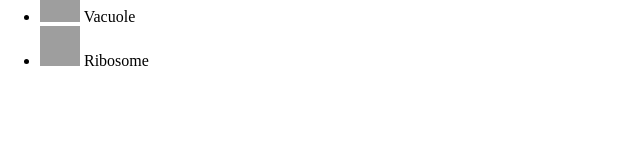
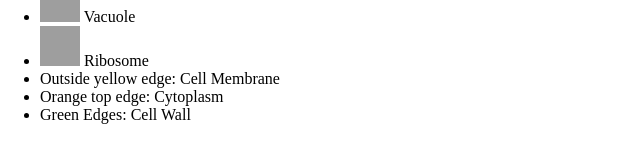
Before and after one commit to JakeSchool/3D-Cell, a plain HTML site: page index.html in a window 1280 px wide. Shown: the part 305-468 px from the top of the page, without its empty margins (0-640 px from the left). Drawn offline with nearby package versions, Linux system fonts and the light colour scheme; grey boxes are pictures that could not be loaded.

Commit message:
update key

```diff
--- a/index.html
+++ b/index.html
@@ -24,6 +24,9 @@
 			<li><img src="https://penguins904.github.io/3D-Cell/img/smooth-er.png", width="40", height="40"> Smooth Er</li>
 			<li><img src="https://penguins904.github.io/3D-Cell/img/vacuole.png", width="40", height="40"> Vacuole</li>
 			<li><img src="https://penguins904.github.io/3D-Cell/img/ribosome.png", width="40", height="40"> Ribosome</li>
+			<li> Outside yellow edge: Cell Membrane</li>
+			<li> Orange top edge: Cytoplasm</li>
+			<li> Green Edges: Cell Wall</li>
 		</ul>
 	</body>
 </html>
```
